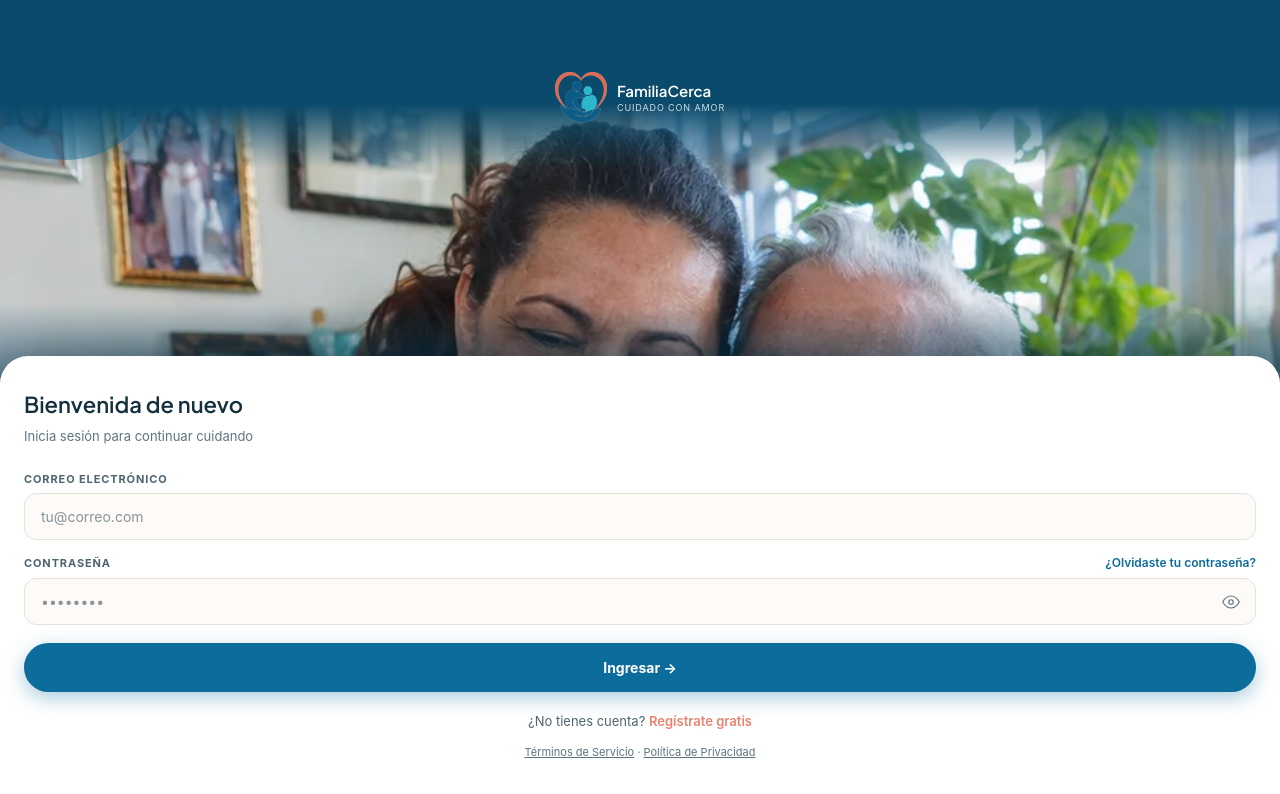
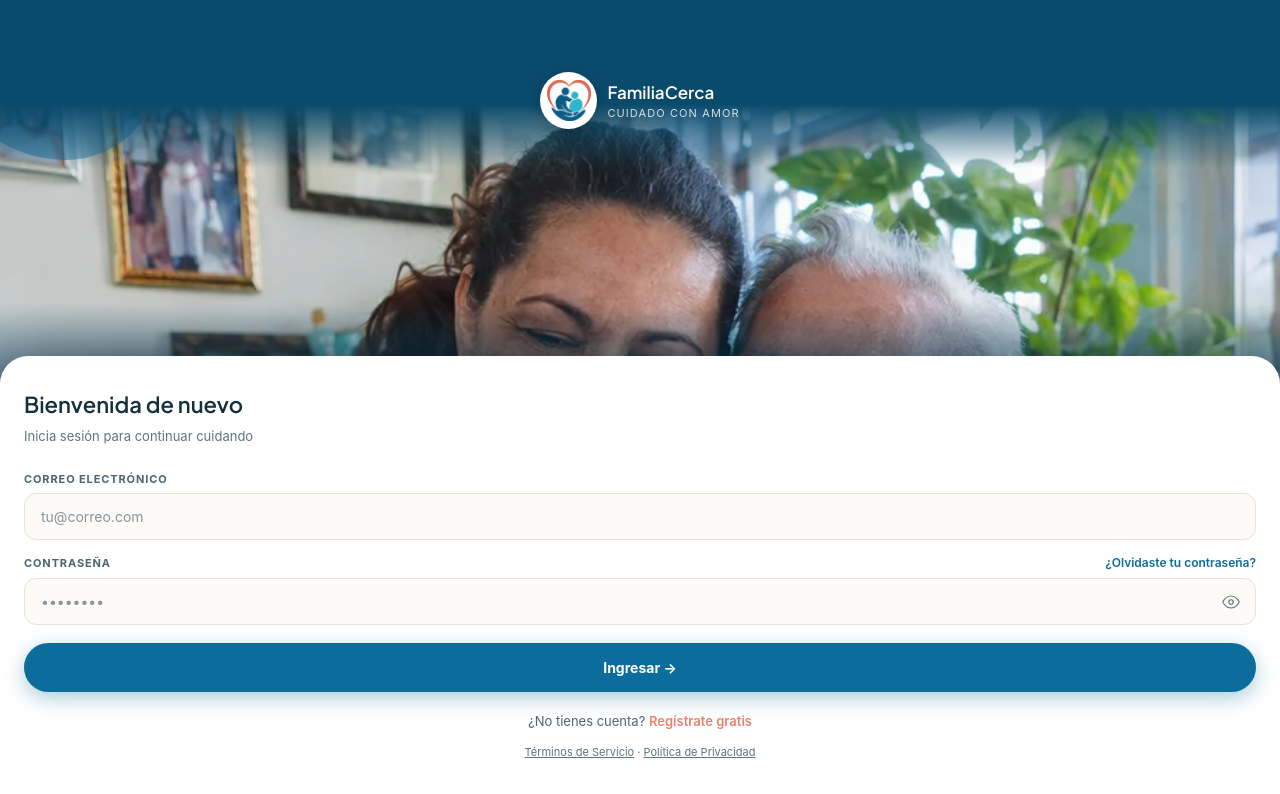
Before and after one commit to yasminysabelle-boop/familiacerca, a React (Vite) app: page /login in a window 1280 px wide. Shown: the top 794 px of the page. Built offline with nearby package versions, Linux system fonts and the light colour scheme; no server answers.

Commit message:
Logo legible sobre fondo azul (circulo blanco); ?ver=1 para revisar la landing

```diff
--- a/src/App.jsx
+++ b/src/App.jsx
@@ -48,7 +48,7 @@ function HomeRoute() {
   const { user, loading } = useAuth()
   const { loading: familyLoading } = useFamily()
   if (loading || (user && familyLoading)) return null
-  if (!user) return <Landing />
+  if (!user || new URLSearchParams(window.location.search).has('ver')) return <Landing />
   return <Navigate to="/dashboard" replace />
 }
 
--- a/src/components/Logo.jsx
+++ b/src/components/Logo.jsx
@@ -3,6 +3,17 @@ export default function Logo({ showWordmark = false, size = 36, variant = 'defau
 
   return (
     <div className="flex items-center gap-2.5">
+      {/* Sobre fondo azul el logo va en un círculo blanco: sus figuras azules
+          no se distinguían del fondo. */}
+      {light ? (
+        <span style={{
+          width: Math.round(size * 1.3), height: Math.round(size * 1.3), borderRadius: '50%',
+          background: 'white', display: 'flex', alignItems: 'center', justifyContent: 'center',
+          boxShadow: '0 6px 18px rgba(0,0,0,0.18)', flexShrink: 0,
+        }}>
+          <img src="/logo.png" alt="FamiliaCerca" width={size} height={size} style={{ objectFit: 'contain', display: 'block' }} />
+        </span>
+      ) : (
         <img
           src="/logo.png"
           alt="FamiliaCerca"
@@ -10,11 +21,12 @@ export default function Logo({ showWordmark = false, size = 36, variant = 'defau
           height={size}
           style={{ objectFit: 'contain', display: 'block' }}
         />
+      )}
 
       {showWordmark && (
         <div>
           <p
-            className="text-[15px] font-bold leading-tight"
+            className="text-[17px] font-bold leading-tight"
             style={{
               fontFamily: "'Plus Jakarta Sans', system-ui, sans-serif",
               color: light ? 'white' : '#0C6C9C',
@@ -23,7 +35,7 @@ export default function Logo({ showWordmark = false, size = 36, variant = 'defau
             FamiliaCerca
           </p>
           <p
-            className="text-[9px] leading-none tracking-widest uppercase mt-0.5"
+            className="text-[11px] leading-none tracking-widest uppercase mt-1"
             style={{ color: light ? 'rgba(255,255,255,0.8)' : '#5E7480' }}
           >
             Cuidado con amor
--- a/src/pages/Login.jsx
+++ b/src/pages/Login.jsx
@@ -170,7 +170,7 @@ export default function Login() {
         display: 'flex', flexDirection: 'column', alignItems: 'center',
         paddingTop: 72, paddingBottom: 32,
       }}>
-        <Logo variant="light" showWordmark size={52} />
+        <Logo variant="light" showWordmark size={44} />
       </div>
 
       <div style={{ flex: 1 }} />
```
Lines whose indentation alone changed are shown as unchanged.
